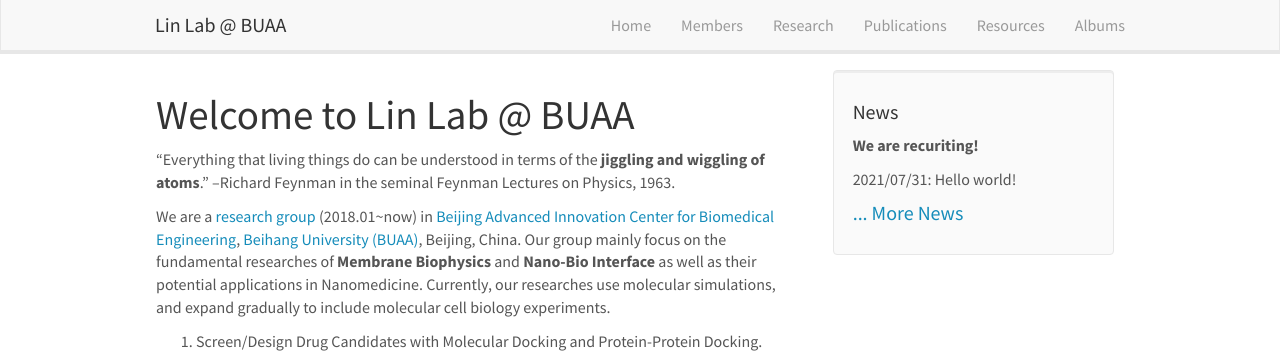
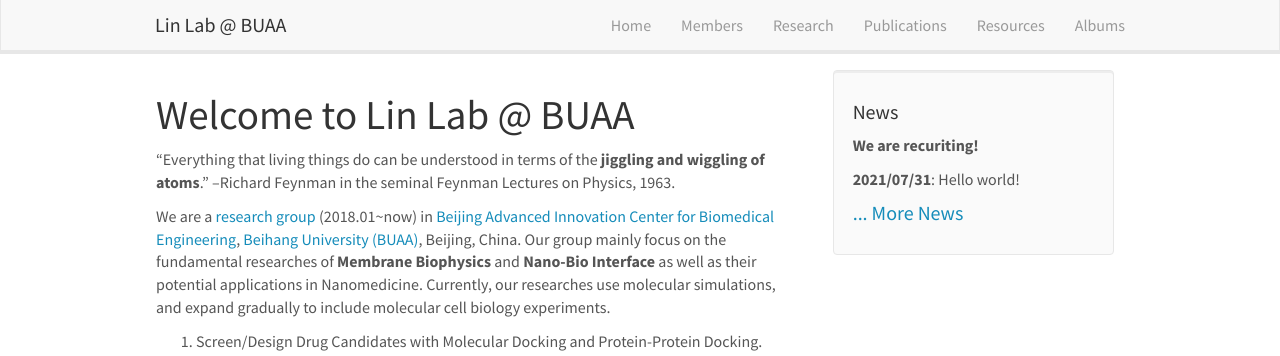
Before and after one commit to linxubo/linxubo.github.io, a Jekyll site: the page built from _pages/home.md, in a window 1280 px wide and 1207 px high. Shown: the top 356 px of the window. Built offline with Jekyll 4.4.1, drawn with Linux system fonts in a browser that asks for light colours; nearby versions of some CDN libraries.

Commit message:
Update news.yml

```diff
--- a/_data/news.yml
+++ b/_data/news.yml
@@ -1,3 +1,3 @@
 - headline: <b> We are recuriting!</b>
 
-- headline: "2021/07/31: Hello world!"
+- headline: "<b>2021/07/31</b>: Hello world!"
```
